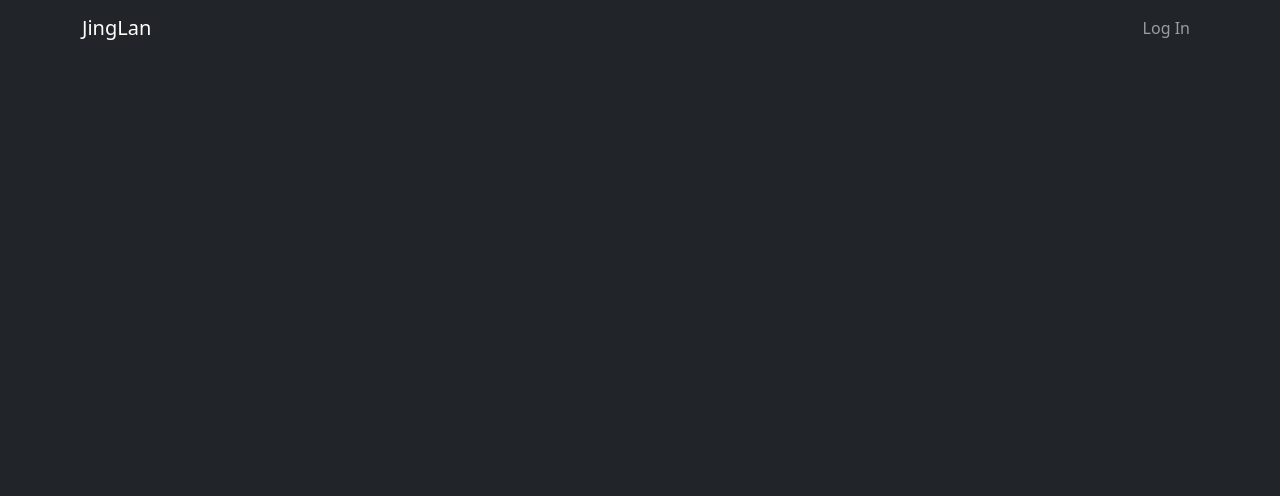
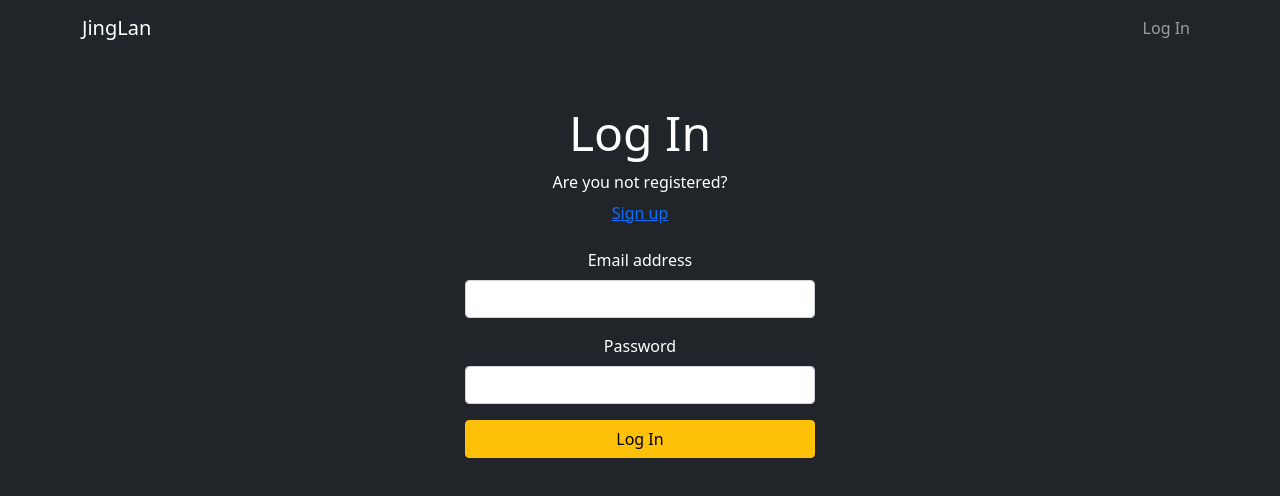
Before and after one commit to zhaojingjing9595/Memory-Game, a React (Create React App) app in the folder client/: page /getin in a window 1280 px wide. Before the commit this address had no page. Shown: the top 496 px of the page. Built offline with nearby package versions, Linux system fonts and the light colour scheme.

Commit message:
login and signup skeleton implemented

```diff
--- a/client/src/App.js
+++ b/client/src/App.js
@@ -8,6 +8,7 @@ import GameNavbar from "./components/GameNavbar/GameNavbar";
 import AuthProvider from "./components/AuthProvider/AuthProvider";
 import { Route, Routes } from "react-router-dom";
 import ProtectedRoute from "./components/ProtectedRoute/ProtectedRoute";
+import GetIn from "./Pages/GetIn/GetIn";
 
 function App() {
   return (
@@ -16,6 +17,7 @@ function App() {
         <GameNavbar />
         <Routes>
           <Route index element={<Home />} />
+          <Route path="/getin" element={<GetIn />} />
           <Route
             path="/game"
             element={
--- /dev/null
+++ b/client/src/Pages/GetIn/GetIn.css
@@ -0,0 +1,8 @@
+.c-form {
+  max-width: 350px;
+  margin: 0 auto;
+}
+
+.c-form button {
+  width: 100%;
+}
--- /dev/null
+++ b/client/src/Pages/GetIn/GetIn.jsx
@@ -0,0 +1,64 @@
+import React from "react";
+import { useState } from "react";
+import { Button } from "react-bootstrap";
+import { Form } from "react-bootstrap";
+import Login from "../../components/Login/Login";
+import Registration from "../../components/Registration/Registration";
+import "./GetIn.css";
+
+function GetIn(props) {
+  const [isMember, setIsMember] = useState(true);
+  const [email, setEmail] = useState("");
+  const [nickName, setNickName] = useState("");
+  const [pwd, setPwd] = useState("");
+  const [confirmPwd, setConfirmPwd] = useState("");
+  return (
+    <div className="mt-5 c-form">
+      <h2 className="display-5 mt-3">{isMember ? "Log In" : "Sign up"}</h2>
+      <Form>
+        {isMember ? (
+          <Login
+            email={email}
+            setEmail={(e) => setEmail(e.target.value)}
+            pwd={pwd}
+            setPwd={(e) => setPwd(e.target.value)}
+            setIsMember={() => setIsMember(false)}
+          />
+        ) : (
+          <Registration
+            email={email}
+            setEmail={(e) => setEmail(e.target.value)}
+            pwd={pwd}
+            setPwd={(e) => setPwd(e.target.value)}
+            nickName={nickName}
+            setNickName={(e) => setNickName(e.target.value)}
+            confirmPwd={confirmPwd}
+            setConfirmPwd={(e) => setConfirmPwd(e.target.value)}
+            setIsMember={() => setIsMember(true)}
+          />
+        )}
+      </Form>
+      <Button
+        variant="warning"
+        // onClick={isMember ? handleLogIn : handleSignUp}
+        // disabled={isAuthLoading}
+      >
+        {isMember ? "Log In" : "Sign Up"}
+        {/* {isAuthLoading && (
+              <>
+                <Spinner
+                  as="span"
+                  animation="border"
+                  size="sm"
+                  role="status"
+                  aria-hidden="true"
+                />
+                <span className="visually-hidden">Loading...</span>
+              </>
+            )} */}
+      </Button>
+    </div>
+  );
+}
+
+export default GetIn;
--- a/client/src/Pages/Home/Home.jsx
+++ b/client/src/Pages/Home/Home.jsx
@@ -8,8 +8,7 @@ function Home(props) {
       <Container>
         <h1 className="display-1 mt-5">Welcome to our Game! </h1>
         <p className="display-6">
-          If you want to play our game, just <Link to="/login">LogIn</Link> or
-          you can register <Link to="/login">here</Link>
+          If you want to play our game, just <Link to="/getin">LogIn</Link>
         </p>
       </Container>
     </div>
--- /dev/null
+++ b/client/src/components/Login/Login.jsx
@@ -0,0 +1,27 @@
+import React from "react";
+import { Form } from "react-bootstrap";
+import { Button } from "react-bootstrap";
+
+function Login({ email, setEmail, pwd, setPwd, setIsMember }) {
+  return (
+    <>
+      <p>
+        Are you not registered?{" "}
+        <Button variant="link" onClick={setIsMember}>
+          Sign up
+        </Button>
+      </p>
+      <Form.Group className="mb-3 " controlId="exampleForm.ControlInput1">
+        <Form.Label>Email address</Form.Label>
+        <Form.Control value={email} onChange={setEmail} type="email" />
+      </Form.Group>
+
+      <Form.Group className="mb-3 " controlId="exampleForm.ControlInput1">
+        <Form.Label>Password</Form.Label>
+        <Form.Control value={pwd} onChange={setPwd} type="password" />
+      </Form.Group>
+    </>
+  );
+}
+
+export default Login;
--- /dev/null
+++ b/client/src/components/Registration/Registration.jsx
@@ -0,0 +1,48 @@
+import React from "react";
+import { Form } from "react-bootstrap";
+import { Button } from "react-bootstrap";
+
+function Registration({
+  email,
+  setEmail,
+  pwd,
+  setPwd,
+  confirmPwd,
+  setConfirmPwd,
+  nickName,
+  setNickName,
+  setIsMember,
+}) {
+  return (
+    <>
+      <p>
+        Are you registered?{" "}
+        <Button variant="link" onClick={setIsMember}>
+          Log In
+        </Button>
+      </p>
+      <Form.Group className="mb-3 " controlId="exampleForm.ControlInput1">
+        <Form.Label>Nickname</Form.Label>
+        <Form.Control value={nickName} onChange={setNickName} type="email" />
+      </Form.Group>
+      <Form.Group className="mb-3 " controlId="exampleForm.ControlInput1">
+        <Form.Label>Email address</Form.Label>
+        <Form.Control value={email} onChange={setEmail} type="email" />
+      </Form.Group>
+      <Form.Group className="mb-3 " controlId="exampleForm.ControlInput1">
+        <Form.Label>Password</Form.Label>
+        <Form.Control value={pwd} onChange={setPwd} type="password" />
+      </Form.Group>
+      <Form.Group className="mb-3 " controlId="exampleForm.ControlInput1">
+        <Form.Label>Repete Password</Form.Label>
+        <Form.Control
+          value={confirmPwd}
+          onChange={setConfirmPwd}
+          type="password"
+        />
+      </Form.Group>
+    </>
+  );
+}
+
+export default Registration;
```
Also changed, not shown: client/src/components/Login/Login.css (added), client/src/components/Registration/Registration.css (added).
